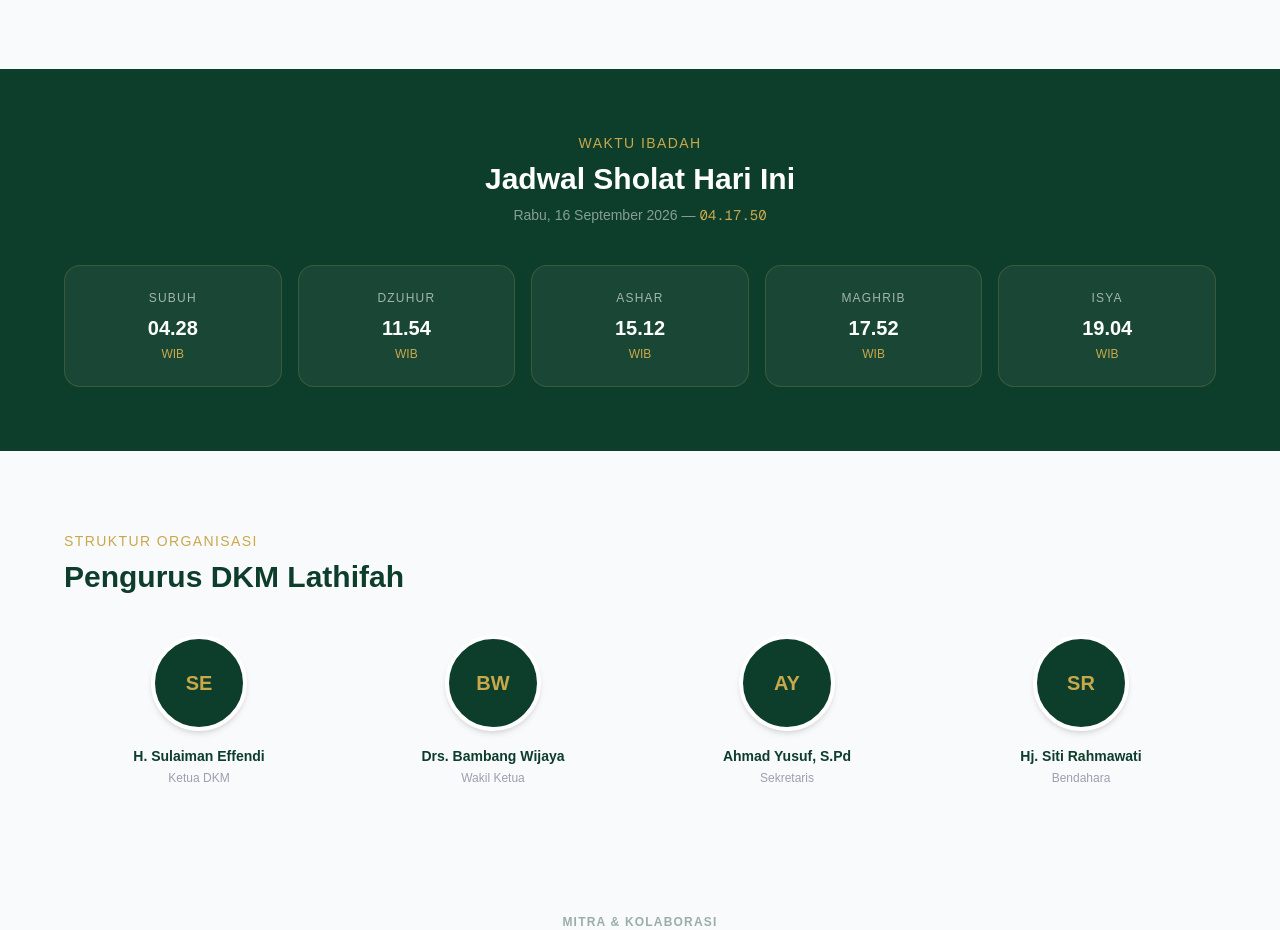
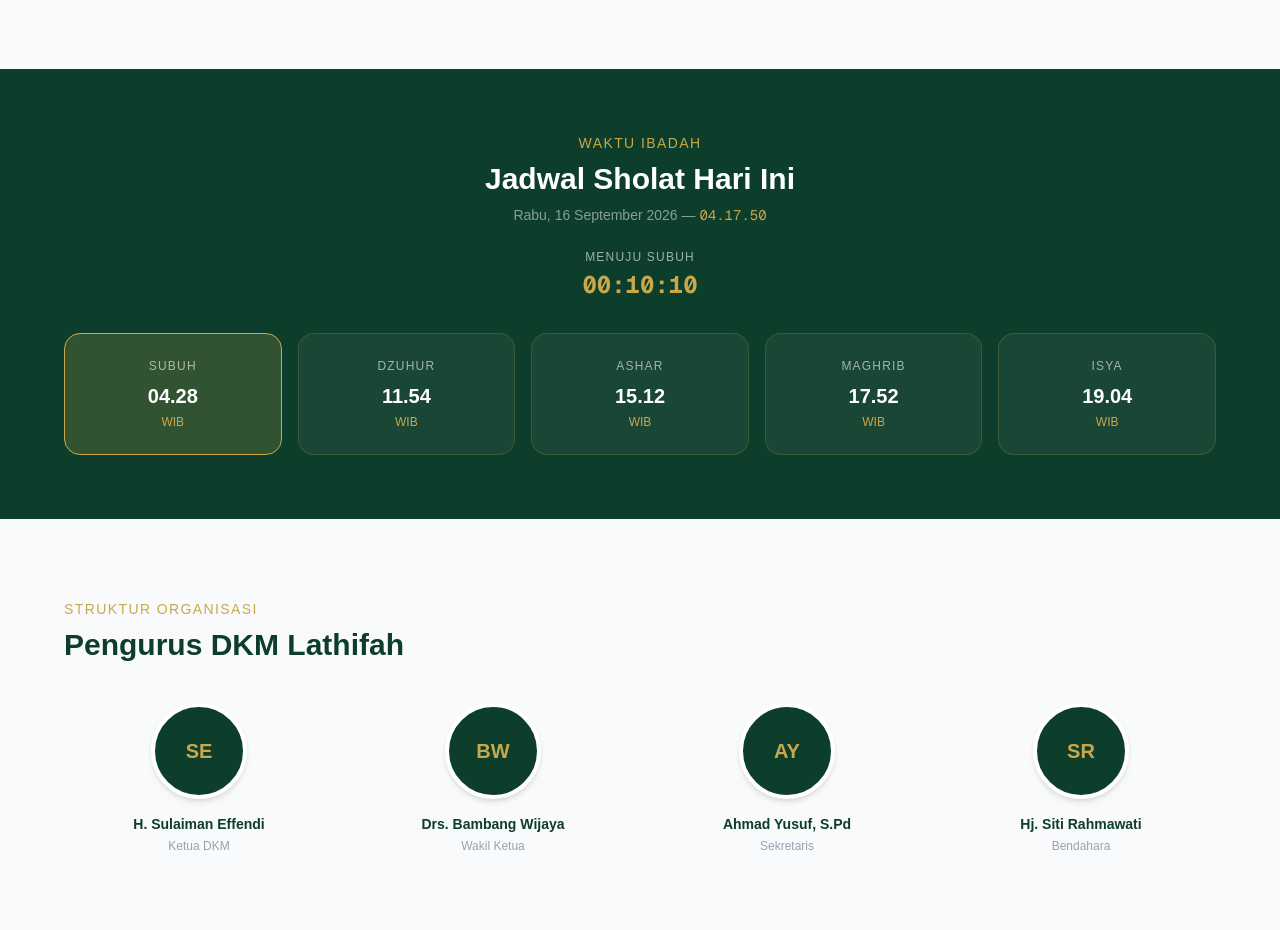
Before and after one commit to awb2201-awan/website-masjid, a Next.js app: page / in a window 1280 px wide. Shown: the part 3500-4430 px from the top of the page. Built offline with nearby package versions, Linux system fonts and the light colour scheme; no server answers.

Commit message:
feat: jadwal solat otomatis pakai API aladhan.com

```diff
--- a/src/app/page.js
+++ b/src/app/page.js
@@ -1,7 +1,7 @@
 'use client'
 import { useState, useEffect } from 'react'
 import Image from 'next/image'
-import JADWAL from '@/data/jadwal.json'
+import JADWAL_FALLBACK from '@/data/jadwal.json'
 import MITRA from '@/data/mitra.json'
 import MIMBAR_JUMAT from '@/data/mimbar-jumat.json'
 import PENGURUS from '@/data/pengurus.json'
@@ -52,6 +52,12 @@ function Navbar({ onDonasi }) {
 function SectionJadwal() {
   const [jam, setJam] = useState('')
   const [tanggal, setTanggal] = useState('')
+  const [timings, setTimings] = useState(null)
+  const [hijri, setHijri] = useState(null)
+  const [status, setStatus] = useState('loading') // loading | ok | denied | error
+  const [nextInfo, setNextInfo] = useState(null)
+
+  // Jam & tanggal realtime
   useEffect(() => {
     const tick = () => {
       const now = new Date()
@@ -63,23 +69,134 @@ function SectionJadwal() {
     return () => clearInterval(id)
   }, [])
 
+  // Ambil lokasi + jadwal sholat dari aladhan.com
+  useEffect(() => {
+    if (!navigator.geolocation) {
+      setStatus('denied')
+      return
+    }
+    navigator.geolocation.getCurrentPosition(
+      async (pos) => {
+        try {
+          const { latitude, longitude } = pos.coords
+          const today = new Date()
+          const dateStr = `${String(today.getDate()).padStart(2, '0')}-${String(today.getMonth() + 1).padStart(2, '0')}-${today.getFullYear()}`
+          const res = await fetch(`https://api.aladhan.com/v1/timings/${dateStr}?latitude=${latitude}&longitude=${longitude}&method=20`)
+          const json = await res.json()
+          const t = json.data.timings
+          setTimings({
+            Subuh: t.Fajr,
+            Dzuhur: t.Dhuhr,
+            Ashar: t.Asr,
+            Maghrib: t.Maghrib,
+            Isya: t.Isha,
+          })
+          setHijri(json.data.date.hijri)
+          setStatus('ok')
+        } catch (e) {
+          setStatus('error')
+        }
+      },
+      () => setStatus('denied'),
+      { timeout: 8000 }
+    )
+  }, [])
+
+  // Hitung sholat berikutnya + countdown
+  useEffect(() => {
+    const sumber = timings || Object.fromEntries(JADWAL_FALLBACK.map(j => [j.nama, j.waktu.replace('.', ':')]))
+    const urutan = ['Subuh', 'Dzuhur', 'Ashar', 'Maghrib', 'Isya']
+
+    const hitung = () => {
+      const now = new Date()
+      let target = null
+      let nama = null
+      for (const n of urutan) {
+        const [h, m] = sumber[n].split(':').map(Number)
+        const waktu = new Date(now)
+        waktu.setHours(h, m, 0, 0)
+        if (waktu > now) {
+          target = waktu
+          nama = n
+          break
+        }
+      }
+      if (!target) {
+        const [h, m] = sumber['Subuh'].split(':').map(Number)
+        target = new Date(now)
+        target.setDate(target.getDate() + 1)
+        target.setHours(h, m, 0, 0)
+        nama = 'Subuh'
+      }
+      const diff = target - now
+      setNextInfo({
+        nama,
+        jamSisa: Math.floor(diff / 3600000),
+        menitSisa: Math.floor((diff % 3600000) / 60000),
+        detikSisa: Math.floor((diff % 60000) / 1000),
+      })
+    }
+
+    hitung()
+    const id = setInterval(hitung, 1000)
+    return () => clearInterval(id)
+  }, [timings])
+
+  const dataTampil = timings
+    ? Object.entries(timings).map(([nama, waktu]) => ({ nama, waktu: waktu.replace(':', '.') }))
+    : JADWAL_FALLBACK
+
   return (
     <section id="jadwal" className="bg-[#0d3d2b] py-16 px-6">
       <div className="max-w-6xl mx-auto">
-        <div className="text-center mb-10">
+        <div className="text-center mb-6">
           <p className="text-[#c9a84c] text-sm uppercase tracking-widest mb-2">Waktu Ibadah</p>
           <h2 className="text-white text-3xl font-bold mb-2">Jadwal Sholat Hari Ini</h2>
-          <p className="text-white/50 text-sm">{tanggal} — <span className="text-[#c9a84c] font-mono">{jam}</span></p>
+          <p className="text-white/50 text-sm">
+            {tanggal} — <span className="text-[#c9a84c] font-mono">{jam}</span>
+          </p>
+          {hijri && (
+            <p className="text-white/40 text-xs mt-1">
+              {hijri.day} {hijri.month.en} {hijri.year} H
+            </p>
+          )}
+          {status === 'denied' && (
+            <p className="text-yellow-400/70 text-xs mt-2">
+              Lokasi tidak diizinkan — menampilkan jadwal default. Izinkan akses lokasi untuk jadwal akurat sesuai posisi Anda.
+            </p>
+          )}
+          {status === 'error' && (
+            <p className="text-yellow-400/70 text-xs mt-2">
+              Gagal mengambil jadwal online — menampilkan jadwal default.
+            </p>
+          )}
         </div>
+
+        {nextInfo && (
+          <div className="text-center mb-8">
+            <p className="text-white/60 text-xs uppercase tracking-widest mb-1">Menuju {nextInfo.nama}</p>
+            <p className="text-[#c9a84c] font-mono text-2xl font-bold">
+              {String(nextInfo.jamSisa).padStart(2, '0')}:{String(nextInfo.menitSisa).padStart(2, '0')}:{String(nextInfo.detikSisa).padStart(2, '0')}
+            </p>
+          </div>
+        )}
+
         <div className="grid grid-cols-2 sm:grid-cols-5 gap-4">
-          {JADWAL.map(j => (
-            <div key={j.nama}
-              className="bg-white/5 border border-[#c9a84c]/20 rounded-2xl py-6 text-center hover:border-[#c9a84c]/50 transition-colors">
-              <p className="text-white/60 text-xs uppercase tracking-widest mb-2">{j.nama}</p>
-              <p className="text-white font-bold text-xl">{j.waktu}</p>
-              <p className="text-[#c9a84c] text-xs mt-1">WIB</p>
-            </div>
-          ))}
+          {dataTampil.map(j => {
+            const aktif = nextInfo && nextInfo.nama === j.nama
+            return (
+              <div key={j.nama}
+                className={`rounded-2xl py-6 text-center border transition-colors ${
+                  aktif
+                    ? 'bg-[#c9a84c]/20 border-[#c9a84c]'
+                    : 'bg-white/5 border-[#c9a84c]/20 hover:border-[#c9a84c]/50'
+                }`}>
+                <p className="text-white/60 text-xs uppercase tracking-widest mb-2">{j.nama}</p>
+                <p className="text-white font-bold text-xl">{j.waktu}</p>
+                <p className="text-[#c9a84c] text-xs mt-1">WIB</p>
+              </div>
+            )
+          })}
         </div>
       </div>
     </section>
```
